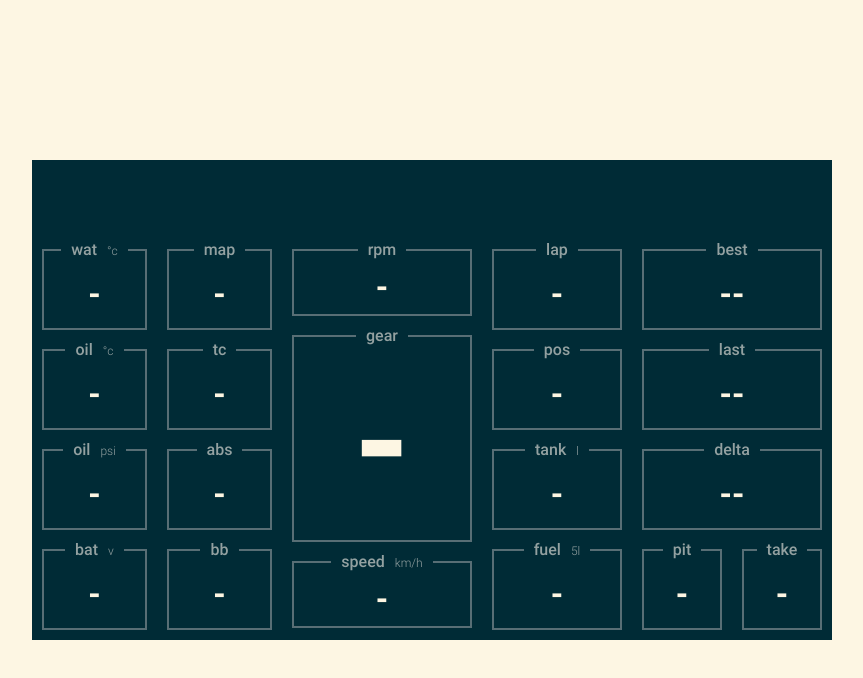
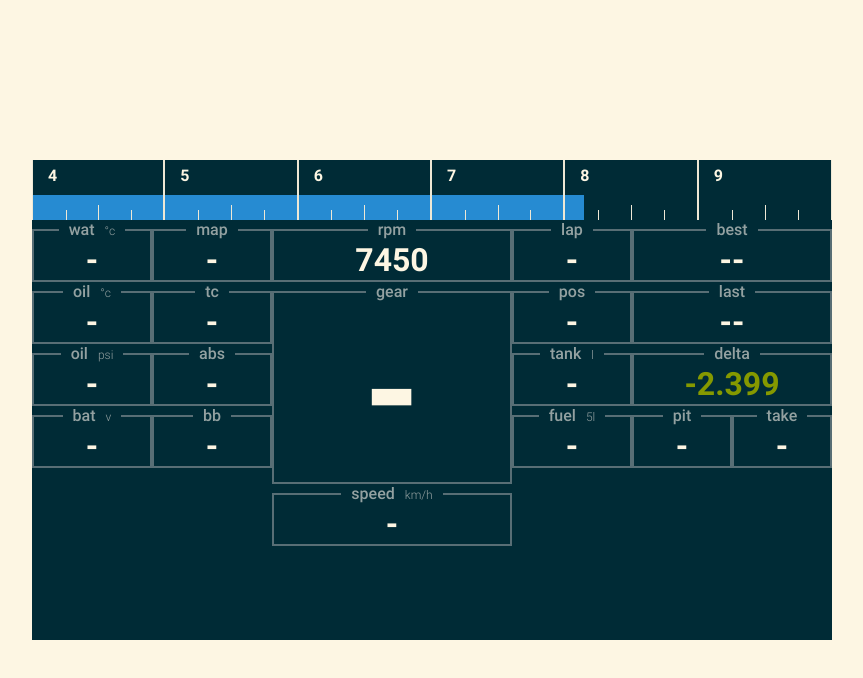
Before and after one commit to Spudmn/irdash, a website: page app/dashboard.html in a window 1280 px wide. Shown: the whole page, without its empty margins (208-1071 px from the left). Drawn offline with nearby package versions, Linux system fonts and the light colour scheme.

Commit message:
initial responsive refactoring

```diff
--- a/app/dashboard.html
+++ b/app/dashboard.html
@@ -14,11 +14,9 @@
         <script type="text/javascript" src="https://cdnjs.cloudflare.com/ajax/libs/modernizr/2.8.3/modernizr.min.js"></script>
     </head>
     <body ng-controller="irdCtrl">
-        <div id="wrapper">
-            <div id="flag" color="">
-                <div id="inner"></div>
-            </div>
-            <div id="sli">
+        <div id="dashboard">
+            <div class="row" id="sli">
+                <div class="col">
                     <!-- warnings -->
                     <div class="pit" ird-rev-pit></div>
                     <!-- /warnings -->
@@ -32,8 +30,10 @@
                     <div class="markers" ird-markers></div>
                     <!-- /revbar -->
                 </div>
+            </div>
 
-            <div id="col1">
+            <div class="row">
+                <div class="col col-15">
                     <fieldset id="water-temp" ird-water-temp-warn>
                         <legend>wat<small>&deg;C</small></legend>
                         <div>{{ ir.WaterTemp | fixed }}</div>
@@ -55,7 +55,7 @@
                     </fieldset>
                 </div>
 
-            <div id="col2">
+                <div class="col col-15">
                     <fieldset id="map">
                         <legend>map</legend>
                         <div>{{ ir.dcThrottleShape | fixed }}</div>
@@ -77,7 +77,7 @@
                     </fieldset>
                 </div>
 
-            <div id="col3">
+                <div class="col col-30">
                     <fieldset id="rpm">
                         <legend>rpm</legend>
                         <div>{{ ir.RPM | fixed }}</div>
@@ -94,7 +94,7 @@
                     </fieldset>
                 </div>
 
-            <div id="col4">
+                <div class="col col-15">
                     <fieldset id="lap">
                         <legend>lap</legend>
                         <div ird-lap></div>
@@ -116,7 +116,7 @@
                     </fieldset>
                 </div>
 
-            <div id="col5">
+                <div class="col col-25">
                     <fieldset id="best">
                         <legend>best</legend>
                         <div>{{ ir.LapBestLapTime | lapTime }}</div>
@@ -132,20 +132,22 @@
                         <div ird-delta></div>
                     </fieldset>
 
-                <div id="row">
-                    <div id="col6">
+                    <div class="row">
+                        <div class="col col-50">
                             <fieldset id="pit">
                                 <legend>pit</legend>
                                 <div ird-pit></div>
                             </fieldset>
                         </div>
 
-                    <div id="col7">
+                        <div class="col col-50">
                             <fieldset id="take">
                                 <legend>take</legend>
                                 <div ird-take></div>
                             </fieldset>
                         </div>
+                    </div>
+
                 </div>
             </div>
         </div>
--- a/scripts/controllers.js
+++ b/scripts/controllers.js
@@ -12,6 +12,15 @@
         $scope.max     = 0
         $scope.drivers = 0
 
+        $scope.revs = [4, 5, 6, 7, 8, 9]
+        $scope.blink = 8750
+        $scope.base = 4000
+        $scope.max  = 9000
+        $scope.drivers = 32
+
+        $scope.ir.RPM = 7450
+        $scope.ir.LapDeltaToBestLap = -2.399
+
         $scope.$watch('ir.DriverInfo', function(n, o) {
             if (!n || null == n) {
                 return
--- a/styles/dashboard.less
+++ b/styles/dashboard.less
@@ -1,7 +1,6 @@
-@import url('https://cdnjs.cloudflare.com/ajax/libs/normalize/4.1.1/normalize.min.css');
-@import url('https://fonts.googleapis.com/css?family=Roboto:100,300,400,500,700');
+@import url( 'https://cdnjs.cloudflare.com/ajax/libs/normalize/4.1.1/normalize.min.css');
+@import url( 'https://fonts.googleapis.com/css?family=Roboto:100,300,400,500,700');
 @import 'solarized.less';
-
 * {
     font-family: 'Roboto', sans-serif;
     overflow: none;
@@ -22,7 +21,8 @@
         visibility: hidden;
     }
 }
-html, body {
+body,
+html {
     height: 100%;
 }
 body {
@@ -32,7 +32,7 @@ body {
     -webkit-user-select: none;
     -webkit-app-region: drag;
 }
-#wrapper {
+#dashboard {
     background-color: @base03;
     width: 800px;
     height: 480px;
@@ -41,178 +41,68 @@ body {
     left: 50%;
     margin: -240px 0 0 -400px;
 }
-#flag {
-    position: absolute;
-    top: 0;
-    left: 0;
-    width: 800px;
-    height: 480px;
-    z-index: 0;
-}
-#flag[color="green"] {
-    background-color: @green;
-}
-#flag[color="yellow"] {
-    background-color: @yellow;
-}
-#flag[color="white"] {
-    background-color: @white;
-}
-#flag[color="black"] {
-    background-color: @black;
-}
-#inner {
-    position: absolute;
-    top: 5px;
-    left: 5px;
-    width: 790px;
-    height: 470px;
-    background-color: @base03;
-}
-#sli {
-    position: absolute;
-    top: 10px;
-    left: 10px;
-    width: 780px;
-    height: 60px;
-}
-.markers {
-    width: 780px;
-    height: 60px;
+.row {
+    width: 100%;
     display: table;
     table-layout: fixed;
+    clear: both;
+    .col {
+        display: table-cell;
+        &.col-05 {
+            width: 5%;
         }
-.marker {
-    border-right: 2px solid @base2;
+        &.col-10 {
+            width: 10%;
+        }
+        &.col-15 {
+            width: 15%;
+        }
+        &.col-20 {
+            width: 20%;
+        }
+        &.col-25 {
+            width: 25%;
+        }
+        &.col-30 {
+            width: 30%;
+        }
+        &.col-35 {
+            width: 35%;
+        }
+        &.col-40 {
+            width: 40%;
+        }
+        &.col-45 {
+            width: 45%;
+        }
+        &.col-50 {
+            width: 50%;
+        }
+        fieldset {
+            border: 2px solid @base01;
+            margin: 0;
+            padding: 0;
+            legend {
+                color: @base1;
+                font-size: 16px;
+                font-weight: 500;
+                padding: 0 10px;
+                text-align: center;
+                text-transform: lowercase;
+                line-height: 125%;
+                small {
+                    margin-left: 10px;
+                    font-size: 12px;
+                    font-weight: 300;
+                    line-height: 125%;
+                }
+            }
+            div {
                 color: @base3;
-    display: table-cell;
-    position: relative;
-    height: 60px;
-    z-index: 3;
-}
-.markers .marker:first-child {
-    border-left: 1px solid @base2;
-    /* width: 127px;*/
-}
-.markers .marker:last-child {
-    border-right: 1px solid @base2;
-    /* width: 129px;*/
-}
-.marker .rpm {
-    padding: 0 15px;
-    line-height: 200%;
-    font-weight: bold;
-    font-size: 16px;
-}
-.marker .m25, .marker .m50, .marker .m75 {
-    width: 1px;
-    background-color: @base2;
-    display: block;
-    position: absolute;
-    bottom: 0;
-}
-.marker .m25, .marker .m75 {
-    height: 10px;
-}
-.marker .m25 {
-    left: 25%;
-}
-.marker .m50 {
-    height: 15px;
-    left: 50%;
-}
-.marker .m75 {
-    left: 75%;
-}
-#sli .pit {
-    width: 800px;
-    height: 70px;
-    position: absolute;
-    top: -10px;
-    left: -10px;
-    z-index: 5;
-    background-color: @blue;
-    display: none;
-}
-#sli .shift {
-    width: 800px;
-    height: 80px;
-    position: absolute;
-    top: -10px;
-    left: -10px;
-    z-index: 2;
-    background-color: @red;
-    display: none;
-}
-#gear.shift {
-    background-color: @red;
-}
-/*
-#sli .rev-green, #sli .rev-yellow, #sli .rev-red {
-    height: 60px;
-    position: absolute;
-    top: 0;
-    z-index: 1;
-}
-#sli .rev-green {
-    background-color: @green;
-}
-#sli .rev-yellow {
-    background-color: @yellow;
-}
-#sli .rev-red {
-    background-color: @red;
-}
-*/
-
-#sli .revbar {
-    background-color: @blue;
-    position: absolute;
-    height: 25px;
-    bottom: 0;
-    left: 0;
-    z-index: 1;
-    width: 0%;
-}
-#col1, #col2, #col3, #col4, #col5 {
-    position: absolute;
-    top: 80px;
-}
-#col1 {
-    left: 0;
-    width: 125px;
-}
-#col2 {
-    left: 125px;
-    width: 125px;
-}
-#col3 {
-    left: 250px;
-    width: 200px;
-}
-#col4 {
-    left: 450px;
-    width: 150px;
-}
-#col5 {
-    left: 600px;
-    width: 200px;
-}
-#row {
-    position: relative;
-}
-#col6, #col7 {
-    position: absolute;
-    top: 0;
-}
-#col6 {
-    width: 100px;
-    left: 0;
-}
-#col7 {
-    width: 100px;
-    left: 100px;
-}
+                font-size: 32px;
+                font-weight: 700;
+                text-align: center;
+                line-height: 125%;
                 sub {
                     font-weight: normal;
                     font-size: 12px;
@@ -225,52 +115,108 @@ sup {
                     top: -.75rem;
                     left: -.25rem;
                 }
-fieldset {
-    border: 2px solid @base01;
-    margin: 0 10px 10px 10px;
             }
-#col1 fieldset, #col2 fieldset, #col4 fieldset, #col5 fieldset {
-    padding: 14px 0;
-}
-#col3 fieldset {
-    padding: 7px 0;
-}
-legend {
-    color: @base1;
-    font-size: 16px;
-    font-weight: 500;
-    padding: 0 10px;
-    text-align: center;
-    text-transform: lowercase;
-    line-height: 125%;
-}
-legend small {
-    margin-left: 10px;
-    font-size: 12px;
-    font-weight: 300;
-    line-height: 125%;
-}
-fieldset div {
-    color: @base3;
-    font-size: 32px;
-    font-weight: 700;
-    text-align: center;
-    line-height: 125%;
-}
-#gear div {
-    font-size: 144px;
-}
-
-fieldset {
             &.warning {
                 border-color: @red;
             }
-
+            &#delta {
                 &.faster div {
                     color: @green;
                 }
-
                 &.slower div {
                     color: @red;
                 }
             }
+        }
+    }
+}
+#sli {
+    width: 100%;
+    height: 60px;
+    .col {
+        position: relative;
+    }
+    .markers {
+        width: 100%;
+        height: 60px;
+        display: table;
+        table-layout: fixed;
+        .marker {
+            border-right: 2px solid @base2;
+            color: @base3;
+            display: table-cell;
+            position: relative;
+            height: 60px;
+            z-index: 3;
+            &:first-child {
+                border-left: 1px solid @base2;
+            }
+            &:last-child {
+                border-right: 1px solid @base2;
+            }
+            .rpm {
+                padding: 0 15px;
+                line-height: 200%;
+                font-weight: bold;
+                font-size: 16px;
+            }
+            .m25,
+            .m50,
+            .m75 {
+                width: 1px;
+                background-color: @base2;
+                display: block;
+                position: absolute;
+                bottom: 0;
+            }
+            .m25,
+            .m75 {
+                height: 10px;
+            }
+            .m25 {
+                left: 25%;
+            }
+            .m50 {
+                height: 15px;
+                left: 50%;
+            }
+            .m75 {
+                left: 75%;
+            }
+        }
+    }
+    .pit {
+        width: 800px;
+        height: 70px;
+        position: absolute;
+        top: -10px;
+        left: -10px;
+        z-index: 5;
+        background-color: @blue;
+        display: none;
+    }
+    .shift {
+        width: 800px;
+        height: 80px;
+        position: absolute;
+        top: -10px;
+        left: -10px;
+        z-index: 2;
+        background-color: @red;
+        display: none;
+    }
+    .revbar {
+        background-color: @blue;
+        position: absolute;
+        height: 25px;
+        bottom: 0;
+        left: 0;
+        z-index: 1;
+        width: 0;
+    }
+}
+#gear {
+    div {
+        font-size: 144px;
+    }
+}
```
Also changed, not shown: app/scripts/dashboard.js, app/styles/dashboard.css. Lines whose indentation alone changed are shown as unchanged.
